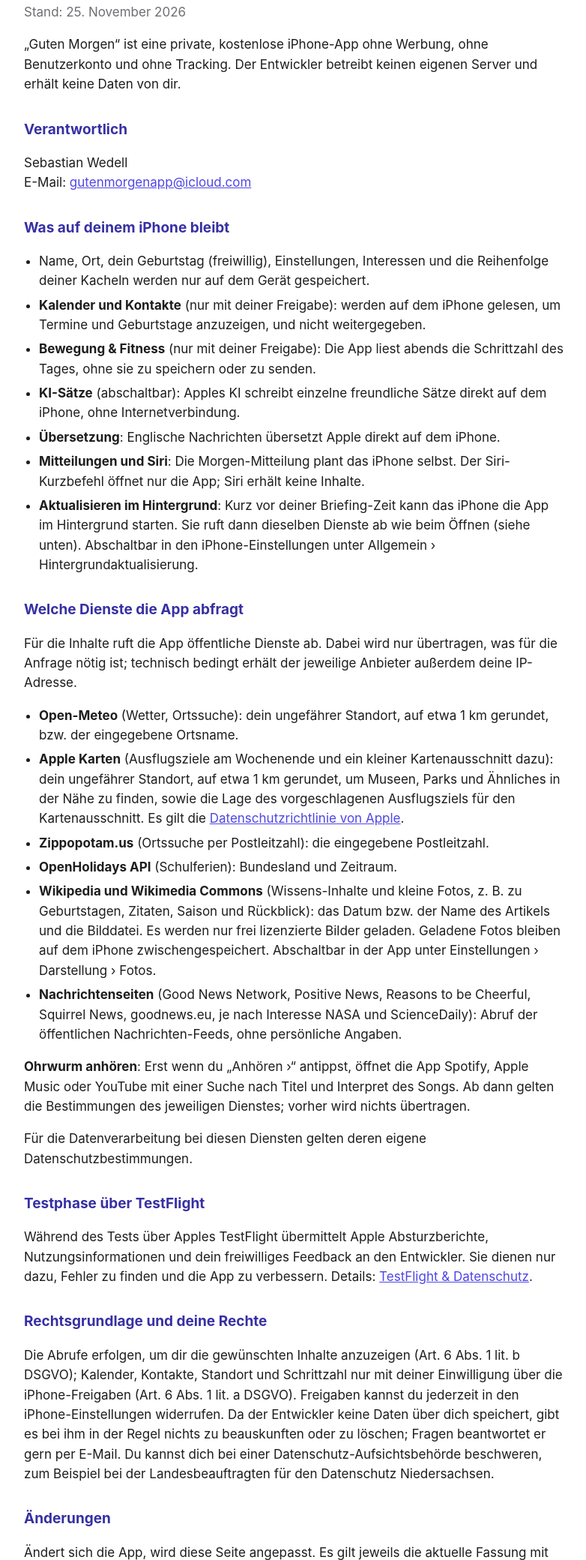
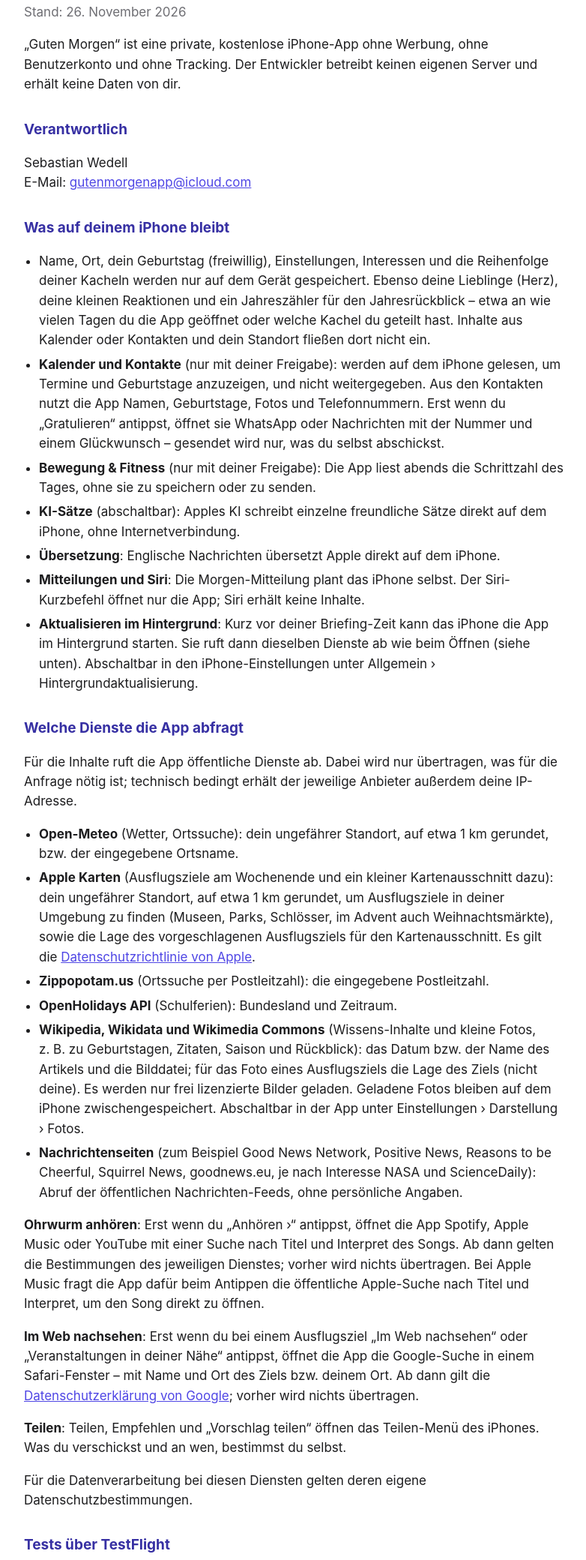
Before and after one commit to GutenMorgenAPP/guten-morgen, a plain HTML site: page index.html in a window 1280 px wide. Shown: the part 95-2175 px from the top of the page at 75% size, without its empty margins (248-1030 px from the left). Drawn offline with Linux system fonts and the light colour scheme.

Commit message:
Add files via upload

```diff
--- a/index.html
+++ b/index.html
@@ -14,7 +14,7 @@
 </head>
 <body>
 <h1>Datenschutzerklärung „Guten Morgen“</h1>
-<p class="stand">Stand: 25. November 2026</p>
+<p class="stand">Stand: 26. November 2026</p>
 
 <p>„Guten Morgen“ ist eine private, kostenlose iPhone-App ohne Werbung, ohne Benutzerkonto und ohne Tracking. Der Entwickler betreibt keinen eigenen Server und erhält keine Daten von dir.</p>
 
@@ -23,8 +23,8 @@
 
 <h2>Was auf deinem iPhone bleibt</h2>
 <ul>
-  <li>Name, Ort, dein Geburtstag (freiwillig), Einstellungen, Interessen und die Reihenfolge deiner Kacheln werden nur auf dem Gerät gespeichert.</li>
-  <li><strong>Kalender und Kontakte</strong> (nur mit deiner Freigabe): werden auf dem iPhone gelesen, um Termine und Geburtstage anzuzeigen, und nicht weitergegeben.</li>
+  <li>Name, Ort, dein Geburtstag (freiwillig), Einstellungen, Interessen und die Reihenfolge deiner Kacheln werden nur auf dem Gerät gespeichert. Ebenso deine Lieblinge (Herz), deine kleinen Reaktionen und ein Jahreszähler für den Jahresrückblick – etwa an wie vielen Tagen du die App geöffnet oder welche Kachel du geteilt hast. Inhalte aus Kalender oder Kontakten und dein Standort fließen dort nicht ein.</li>
+  <li><strong>Kalender und Kontakte</strong> (nur mit deiner Freigabe): werden auf dem iPhone gelesen, um Termine und Geburtstage anzuzeigen, und nicht weitergegeben. Aus den Kontakten nutzt die App Namen, Geburtstage, Fotos und Telefonnummern. Erst wenn du „Gratulieren“ antippst, öffnet sie WhatsApp oder Nachrichten mit der Nummer und einem Glückwunsch – gesendet wird nur, was du selbst abschickst.</li>
   <li><strong>Bewegung &amp; Fitness</strong> (nur mit deiner Freigabe): Die App liest abends die Schrittzahl des Tages, ohne sie zu speichern oder zu senden.</li>
   <li><strong>KI-Sätze</strong> (abschaltbar): Apples KI schreibt einzelne freundliche Sätze direkt auf dem iPhone, ohne Internetverbindung.</li>
   <li><strong>Übersetzung</strong>: Englische Nachrichten übersetzt Apple direkt auf dem iPhone.</li>
@@ -36,17 +36,19 @@
 <p>Für die Inhalte ruft die App öffentliche Dienste ab. Dabei wird nur übertragen, was für die Anfrage nötig ist; technisch bedingt erhält der jeweilige Anbieter außerdem deine IP-Adresse.</p>
 <ul>
   <li><strong>Open-Meteo</strong> (Wetter, Ortssuche): dein ungefährer Standort, auf etwa 1 km gerundet, bzw. der eingegebene Ortsname.</li>
-  <li><strong>Apple Karten</strong> (Ausflugsziele am Wochenende und ein kleiner Kartenausschnitt dazu): dein ungefährer Standort, auf etwa 1 km gerundet, um Museen, Parks und Ähnliches in der Nähe zu finden, sowie die Lage des vorgeschlagenen Ausflugsziels für den Kartenausschnitt. Es gilt die <a href="https://www.apple.com/de/legal/privacy/">Datenschutzrichtlinie von Apple</a>.</li>
+  <li><strong>Apple Karten</strong> (Ausflugsziele am Wochenende und ein kleiner Kartenausschnitt dazu): dein ungefährer Standort, auf etwa 1 km gerundet, um Ausflugsziele in deiner Umgebung zu finden (Museen, Parks, Schlösser, im Advent auch Weihnachtsmärkte), sowie die Lage des vorgeschlagenen Ausflugsziels für den Kartenausschnitt. Es gilt die <a href="https://www.apple.com/de/legal/privacy/">Datenschutzrichtlinie von Apple</a>.</li>
   <li><strong>Zippopotam.us</strong> (Ortssuche per Postleitzahl): die eingegebene Postleitzahl.</li>
   <li><strong>OpenHolidays API</strong> (Schulferien): Bundesland und Zeitraum.</li>
-  <li><strong>Wikipedia und Wikimedia Commons</strong> (Wissens-Inhalte und kleine Fotos, z.&nbsp;B. zu Geburtstagen, Zitaten, Saison und Rückblick): das Datum bzw. der Name des Artikels und die Bilddatei. Es werden nur frei lizenzierte Bilder geladen. Geladene Fotos bleiben auf dem iPhone zwischengespeichert. Abschaltbar in der App unter Einstellungen › Darstellung › Fotos.</li>
-  <li><strong>Nachrichtenseiten</strong> (Good News Network, Positive News, Reasons to be Cheerful, Squirrel News, goodnews.eu, je nach Interesse NASA und ScienceDaily): Abruf der öffentlichen Nachrichten-Feeds, ohne persönliche Angaben.</li>
+  <li><strong>Wikipedia, Wikidata und Wikimedia Commons</strong> (Wissens-Inhalte und kleine Fotos, z.&nbsp;B. zu Geburtstagen, Zitaten, Saison und Rückblick): das Datum bzw. der Name des Artikels und die Bilddatei; für das Foto eines Ausflugsziels die Lage des Ziels (nicht deine). Es werden nur frei lizenzierte Bilder geladen. Geladene Fotos bleiben auf dem iPhone zwischengespeichert. Abschaltbar in der App unter Einstellungen › Darstellung › Fotos.</li>
+  <li><strong>Nachrichtenseiten</strong> (zum Beispiel Good News Network, Positive News, Reasons to be Cheerful, Squirrel News, goodnews.eu, je nach Interesse NASA und ScienceDaily): Abruf der öffentlichen Nachrichten-Feeds, ohne persönliche Angaben.</li>
 </ul>
-<p><strong>Ohrwurm anhören</strong>: Erst wenn du „Anhören ›“ antippst, öffnet die App Spotify, Apple Music oder YouTube mit einer Suche nach Titel und Interpret des Songs. Ab dann gelten die Bestimmungen des jeweiligen Dienstes; vorher wird nichts übertragen.</p>
+<p><strong>Ohrwurm anhören</strong>: Erst wenn du „Anhören ›“ antippst, öffnet die App Spotify, Apple Music oder YouTube mit einer Suche nach Titel und Interpret des Songs. Ab dann gelten die Bestimmungen des jeweiligen Dienstes; vorher wird nichts übertragen. Bei Apple Music fragt die App dafür beim Antippen die öffentliche Apple-Suche nach Titel und Interpret, um den Song direkt zu öffnen.</p>
+<p><strong>Im Web nachsehen</strong>: Erst wenn du bei einem Ausflugsziel „Im Web nachsehen“ oder „Veranstaltungen in deiner Nähe“ antippst, öffnet die App die Google-Suche in einem Safari-Fenster – mit Name und Ort des Ziels bzw. deinem Ort. Ab dann gilt die <a href="https://policies.google.com/privacy?hl=de">Datenschutzerklärung von Google</a>; vorher wird nichts übertragen.</p>
+<p><strong>Teilen</strong>: Teilen, Empfehlen und „Vorschlag teilen“ öffnen das Teilen-Menü des iPhones. Was du verschickst und an wen, bestimmst du selbst.</p>
 <p>Für die Datenverarbeitung bei diesen Diensten gelten deren eigene Datenschutzbestimmungen.</p>
 
-<h2>Testphase über TestFlight</h2>
-<p>Während des Tests über Apples TestFlight übermittelt Apple Absturzberichte, Nutzungsinformationen und dein freiwilliges Feedback an den Entwickler. Sie dienen nur dazu, Fehler zu finden und die App zu verbessern. Details: <a href="https://www.apple.com/de/legal/privacy/data/de/test-flight/">TestFlight &amp; Datenschutz</a>.</p>
+<h2>Tests über TestFlight</h2>
+<p>Falls du die App über Apples TestFlight testest, übermittelt Apple Absturzberichte, Nutzungsinformationen und dein freiwilliges Feedback an den Entwickler. Sie dienen nur dazu, Fehler zu finden und die App zu verbessern. Details: <a href="https://www.apple.com/de/legal/privacy/data/de/test-flight/">TestFlight &amp; Datenschutz</a>.</p>
 
 <h2>Rechtsgrundlage und deine Rechte</h2>
 <p>Die Abrufe erfolgen, um dir die gewünschten Inhalte anzuzeigen (Art. 6 Abs. 1 lit. b DSGVO); Kalender, Kontakte, Standort und Schrittzahl nur mit deiner Einwilligung über die iPhone-Freigaben (Art. 6 Abs. 1 lit. a DSGVO). Freigaben kannst du jederzeit in den iPhone-Einstellungen widerrufen. Da der Entwickler keine Daten über dich speichert, gibt es bei ihm in der Regel nichts zu beauskunften oder zu löschen; Fragen beantwortet er gern per E-Mail. Du kannst dich bei einer Datenschutz-Aufsichtsbehörde beschweren, zum Beispiel bei der Landesbeauftragten für den Datenschutz Niedersachsen.</p>
@@ -56,6 +58,6 @@
 
 <hr>
 <h2 lang="en">Summary in English</h2>
-<p lang="en">“Guten Morgen” is a free, private iPhone app without ads, accounts or tracking. The developer runs no server and receives no personal data. Settings, your optional birthday, calendar, contacts and step count stay on the device (calendar, contacts, location and motion only with your permission). To show content, the app queries public services (Open-Meteo and Apple Maps with an approximate location rounded to about 1 km, Zippopotam.us, OpenHolidays API, Wikipedia and Wikimedia Commons for small freely licensed photos – can be switched off in the app – and public news feeds). Apple Maps also provides a small map snippet of suggested weekend outings. During TestFlight testing, Apple shares crash logs, usage information and your feedback with the developer. Tapping “Anhören” opens Spotify, Apple Music or YouTube with a search for the song – only then. Before your briefing time, iOS may refresh the app in the background. Contact: <a href="mailto:gutenmorgenapp@icloud.com">gutenmorgenapp@icloud.com</a>.</p>
+<p lang="en">“Guten Morgen” is a free, private iPhone app without ads, accounts or tracking. The developer runs no server and receives no personal data. Settings, your optional birthday, calendar, contacts and step count stay on the device (calendar, contacts, location and motion only with your permission). To show content, the app queries public services (Open-Meteo and Apple Maps with an approximate location rounded to about 1 km, Zippopotam.us, OpenHolidays API, Wikipedia, Wikidata and Wikimedia Commons for small freely licensed photos – can be switched off in the app – and public news feeds). Apple Maps also provides a small map snippet of suggested weekend outings. During TestFlight testing, Apple shares crash logs, usage information and your feedback with the developer. Tapping “Anhören” opens Spotify, Apple Music or YouTube with a search for the song – only then. Contacts (names, birthdays, photos, phone numbers) stay on the device; “Gratulieren” opens WhatsApp or Messages only when you tap it. “Im Web nachsehen” and the events button open a Google search in a Safari window – only when tapped. Favourites, reactions and a small yearly counter for the year-in-review stay on the device. Before your briefing time, iOS may refresh the app in the background. Contact: <a href="mailto:gutenmorgenapp@icloud.com">gutenmorgenapp@icloud.com</a>.</p>
 </body>
 </html>
```
